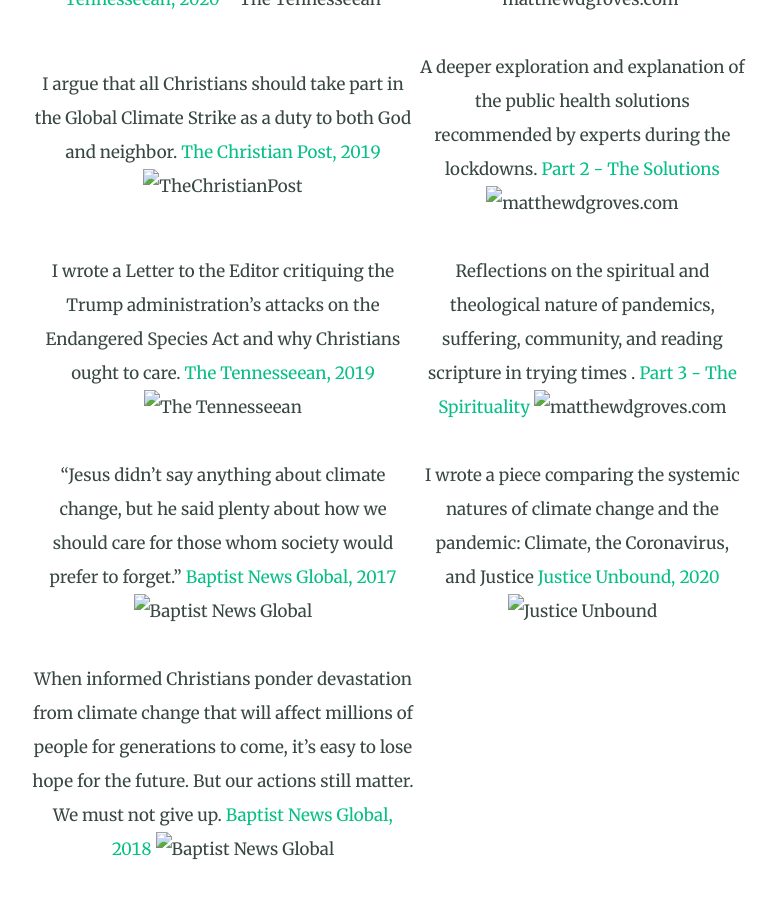
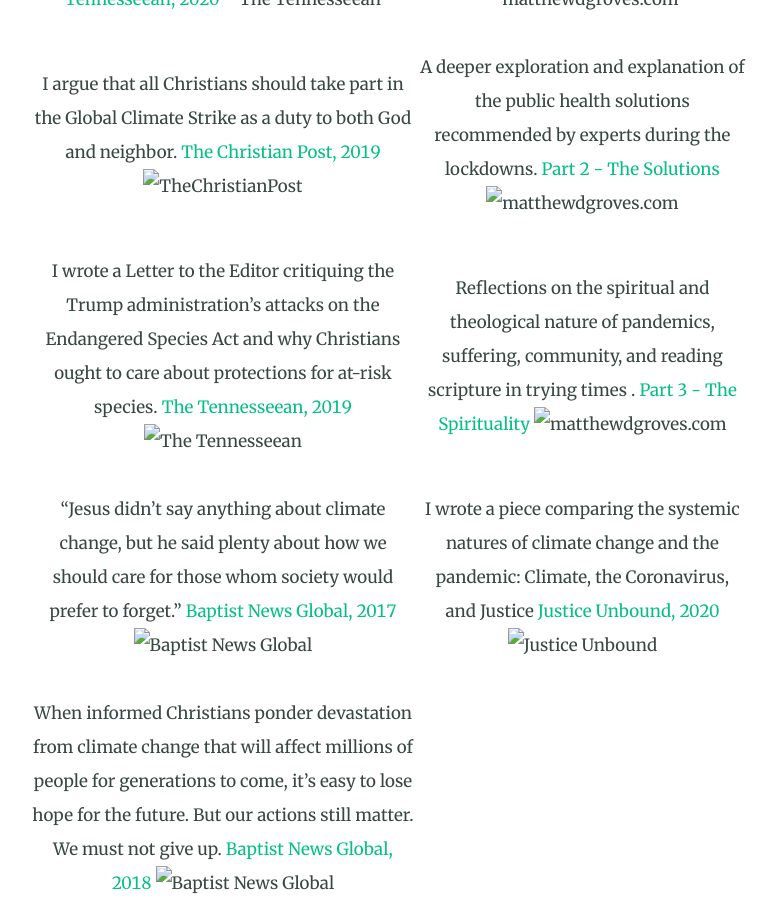
Before and after one commit to matthewdgroves/matthewdgroves.github.io, a Jekyll site: the page built from writings.md, in a window 1280 px wide and 900 px high, scrolled down 961 px. Shown: the whole window, without its empty margins (251-1028 px from the left). Built offline with Jekyll 4.4.1, drawn with Linux system fonts in a browser that asks for light colours.

Commit message:
Update writings.md

```diff
--- a/writings.md
+++ b/writings.md
@@ -16,7 +16,7 @@
 |  ||  |
 | I argue that all Christians should take part in the Global Climate Strike as a duty to both God and neighbor. [The Christian Post, 2019](https://www.christianpost.com/voice/were-young-evangelicals-and-were-striking-for-the-climate-will-you-join-us.html) <br/> ![TheChristianPost](assets/images/Orgs/The Christian Post.png) | | A deeper exploration and explanation of the public health solutions recommended by experts during the lockdowns. [Part 2 - The Solutions](/PartTwoSolutions) ![matthewdgroves.com](assets/images/Logos/logo.jpeg) |
 |  ||  |
-| I wrote a Letter to the Editor critiquing the Trump administration’s attacks on the Endangered Species Act and why Christians ought to care. [The Tennesseean, 2019](assets/LTETennessean.pdf) ![The Tennesseean](assets/images/Tennesseean.png)| | Reflections on the spiritual and theological nature of pandemics, suffering, community, and reading scripture in trying times . [Part 3 - The Spirituality](/PartThreeSpirituality) ![matthewdgroves.com](assets/images/Logos/logo.jpeg) |
+| I wrote a Letter to the Editor critiquing the Trump administration’s attacks on the Endangered Species Act and why Christians ought to care about protections for at-risk species. [The Tennesseean, 2019](assets/LTETennessean.pdf) ![The Tennesseean](assets/images/Tennesseean.png)| | Reflections on the spiritual and theological nature of pandemics, suffering, community, and reading scripture in trying times . [Part 3 - The Spirituality](/PartThreeSpirituality) ![matthewdgroves.com](assets/images/Logos/logo.jpeg) |
 |  ||  |
 | "Jesus didn’t say anything about climate change, but he said plenty about how we should care for those whom society would prefer to forget.” [Baptist News Global, 2017](https://baptistnews.com/article/climate-change-gospel-issue-time-christians-acknowledged/) ![Baptist News Global](assets/images/BNG.png) || I wrote a piece comparing the systemic natures of climate change and the pandemic: Climate, the Coronavirus, and Justice [Justice Unbound, 2020](https://justiceunbound.org/climate-the-coronavirus-and-justice/) ![Justice Unbound](assets/images/JusticeUnboundLogoBlack.png)|
 |  ||  |
```
